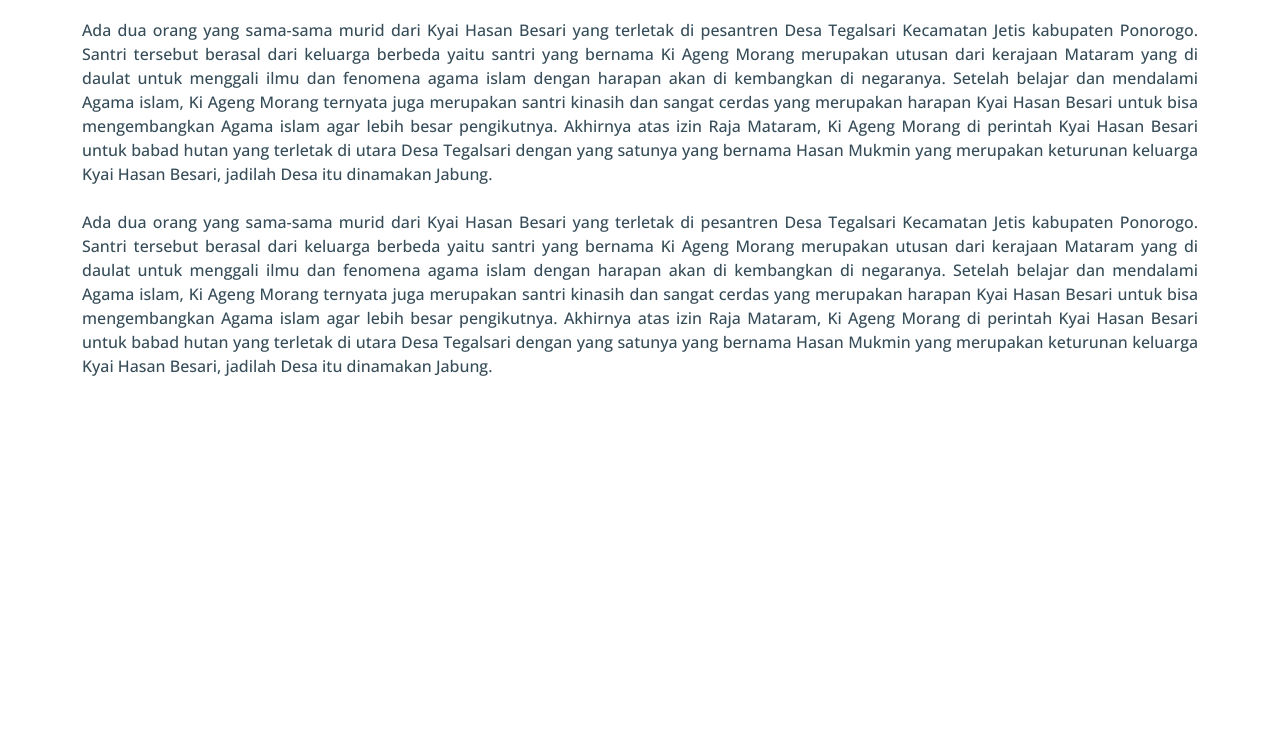
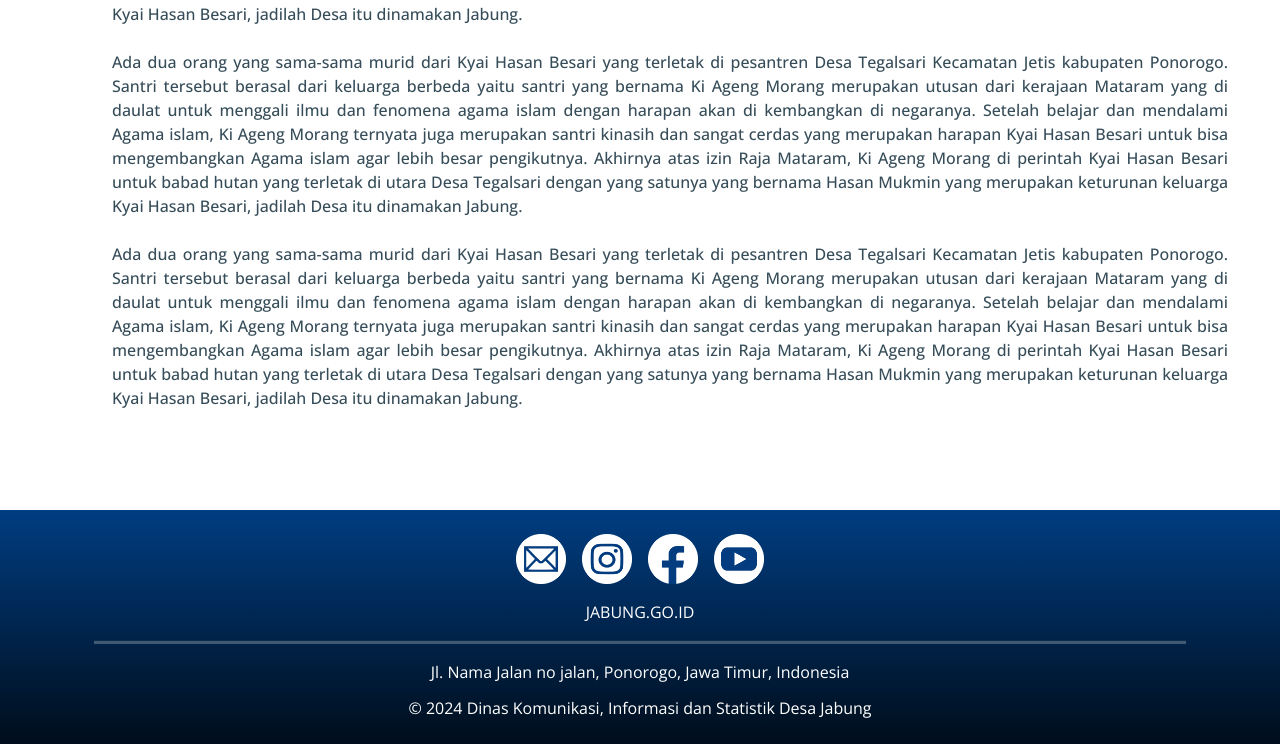
Before and after one commit to hlugas/Desa-Jabung, a plain HTML site: page selekapnya.html in a window 1280 px wide. Shown: the part 370-1114 px from the top of the page. Before the commit the page ends 800 px from the top, so only its background shows below. Drawn offline with nearby package versions, Linux system fonts and the light colour scheme.

Commit message:
tak tambahne margin kangge file selengkapnya karo ngaktifke tombol selengkapnya neng file about

```diff
--- a/assets/css/selengkapnya.css
+++ b/assets/css/selengkapnya.css
@@ -1,3 +1,4 @@
 .main-selengkapnya {
   font-weight: 500;
+  margin: 100px;
 }
--- a/selekapnya.html
+++ b/selekapnya.html
@@ -54,7 +54,7 @@
     </header>
     <main class="main-selengkapnya container" style="margin-top: 150px">
       <div>
-        <h2 style="text-align: center">Sejarah Singkat Desa Jabung</h2>
+        <h2 style="text-align: center; margin-bottom: 40px;">Sejarah Singkat Desa Jabung</h2>
       </div>
       <div class="breadcrumbs" style="text-align: justify">
         Ada dua orang yang sama-sama murid dari Kyai Hasan Besari yang terletak di pesantren Desa Tegalsari Kecamatan
@@ -88,5 +88,33 @@
         bernama Hasan Mukmin yang merupakan keturunan keluarga Kyai Hasan Besari, jadilah Desa itu dinamakan Jabung.
       </div>
     </main>
+    <footer id="footer" class="custom-footer">
+      <div class="container p-4">
+        <div class="d-flex flex-column justify-content-center align-items-center gap-2">
+          <div class="d-flex gap-3 custom-icon">
+            <a href="#">
+              <img src="./assets/img/email-logo.png" alt="" />
+            </a>
+            <a href="#">
+              <img src="./assets/img/ig-logo.png" alt="" />
+            </a>
+            <a href="">
+              <img src="./assets/img/fb-logo.png" alt="" />
+            </a>
+            <a href="">
+              <img src="./assets/img/ytb-logo.png" alt="" />
+            </a>
+          </div>
+          <p class="text-white text-center mb-0 mt-2">JABUNG.GO.ID</p>
+        </div>
+        <hr style="border-bottom: 3px solid #fff" />
+        <div class="d-flex flex-column gap-1 justify-content-between">
+          <div class="text-white footer-text">
+            <p class="text-center text-white mb-2">Jl. Nama Jalan no jalan, Ponorogo, Jawa Timur, Indonesia</p>
+          </div>
+          <div class="text-white text-center">© 2024 Dinas Komunikasi, Informasi dan Statistik Desa Jabung</div>
+        </div>
+      </div>
+    </footer>
   </body>
 </html>
```
Also changed, not shown: about.html (+1 -1 lines).
